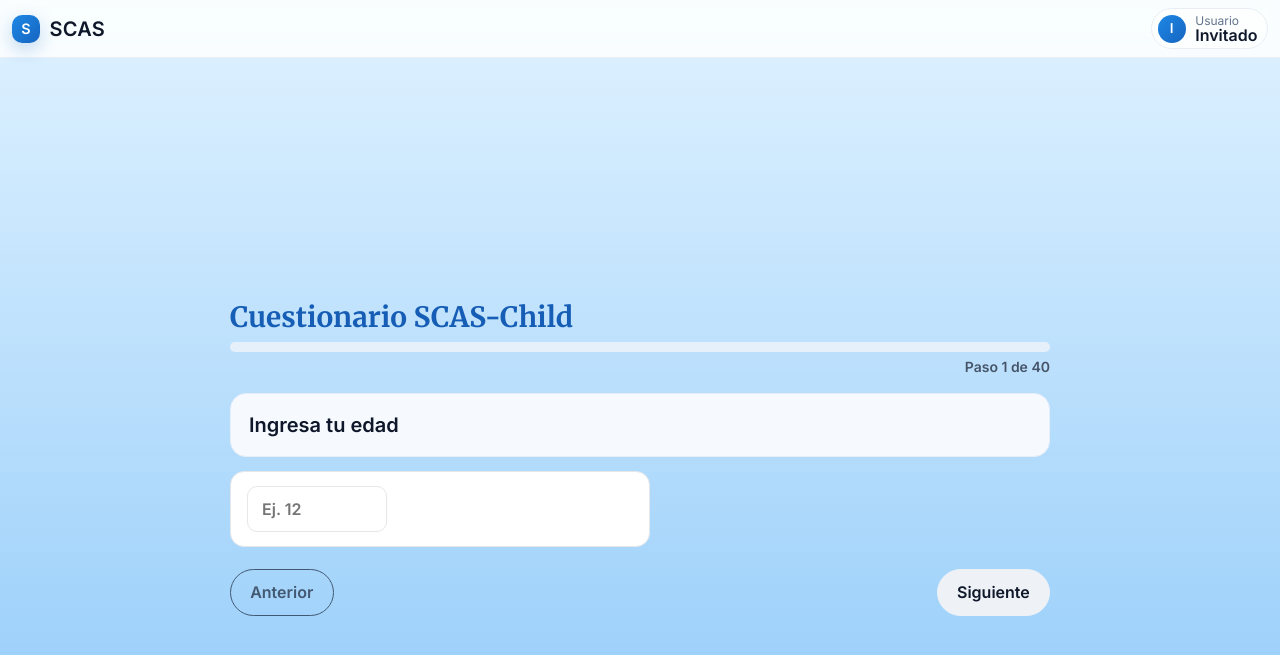
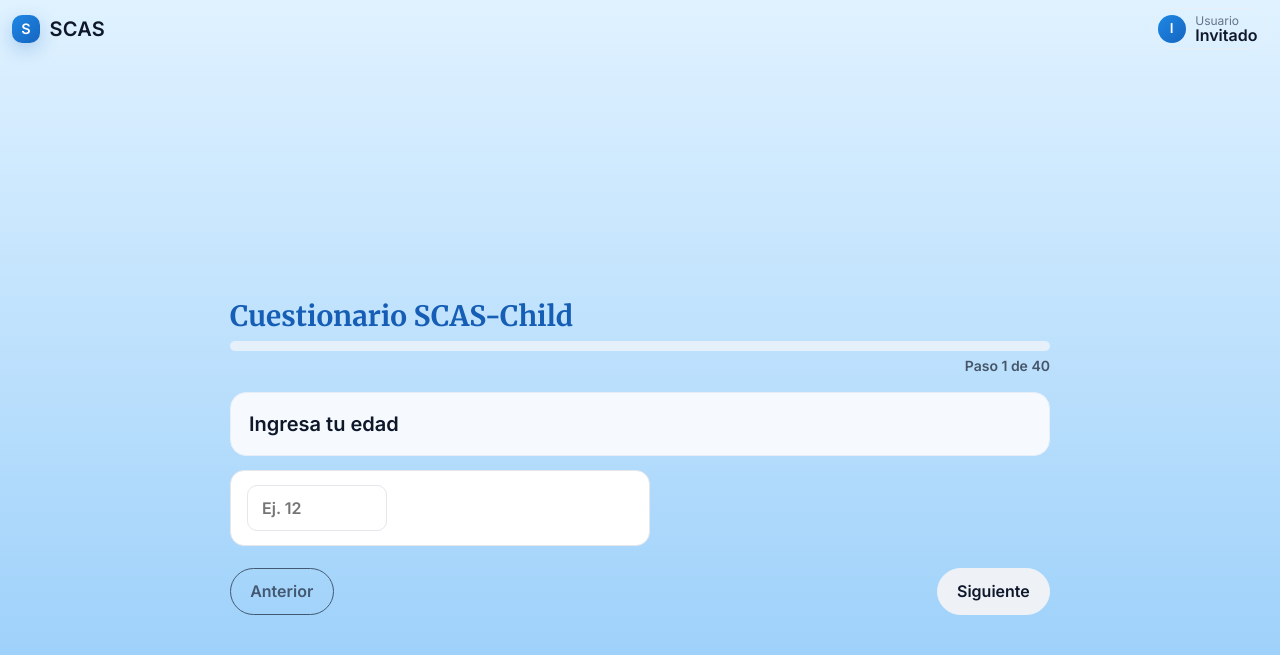
Before and after one commit to MirellaYuriko1/Tesis_clon, a Flask app: template templates/cuestionario.html in a window 1280 px wide. Shown: the top 655 px of the page. Run offline with Flask 3, Linux system fonts and the light colour scheme; the template is opened without the code that fills it, so the values that code supplies are empty.

Commit message:
Actualizar

```diff
--- a/templates/cuestionario.html
+++ b/templates/cuestionario.html
@@ -109,18 +109,6 @@
     }
 
     /* === Navbar profesional (sin menú) === */
-    .navbar-glass{
-      background: rgba(255,255,255,.85);
-      backdrop-filter: blur(10px) saturate(160%);
-      -webkit-backdrop-filter: blur(10px) saturate(160%);
-      border-bottom: 1px solid #e9eef5;
-    }
-    @media (prefers-color-scheme: dark){
-      .navbar-glass{
-        background: rgba(17,24,39,.75);
-        border-color:#263244;
-      }
-    }
     .navbar-brand{
       font-weight:800; letter-spacing:.2px; color:var(--ink);
       display:flex; align-items:center; gap:.6rem;
@@ -133,13 +121,10 @@
     }
     .user-chip{
       display:flex; align-items:center; gap:.6rem;
-      background: rgba(255,255,255,.6);
       border:1px solid #e9eef5;
       border-radius:999px; padding:.35rem .6rem .35rem .35rem;
     }
-    @media (prefers-color-scheme: dark){
-      .user-chip{ background: rgba(26,33,46,.55); border-color:#263244; }
-    }
+
     .avatar{
       width:28px; height:28px; border-radius:50%;
       background: linear-gradient(135deg, var(--brand), var(--brand-dark));
```
